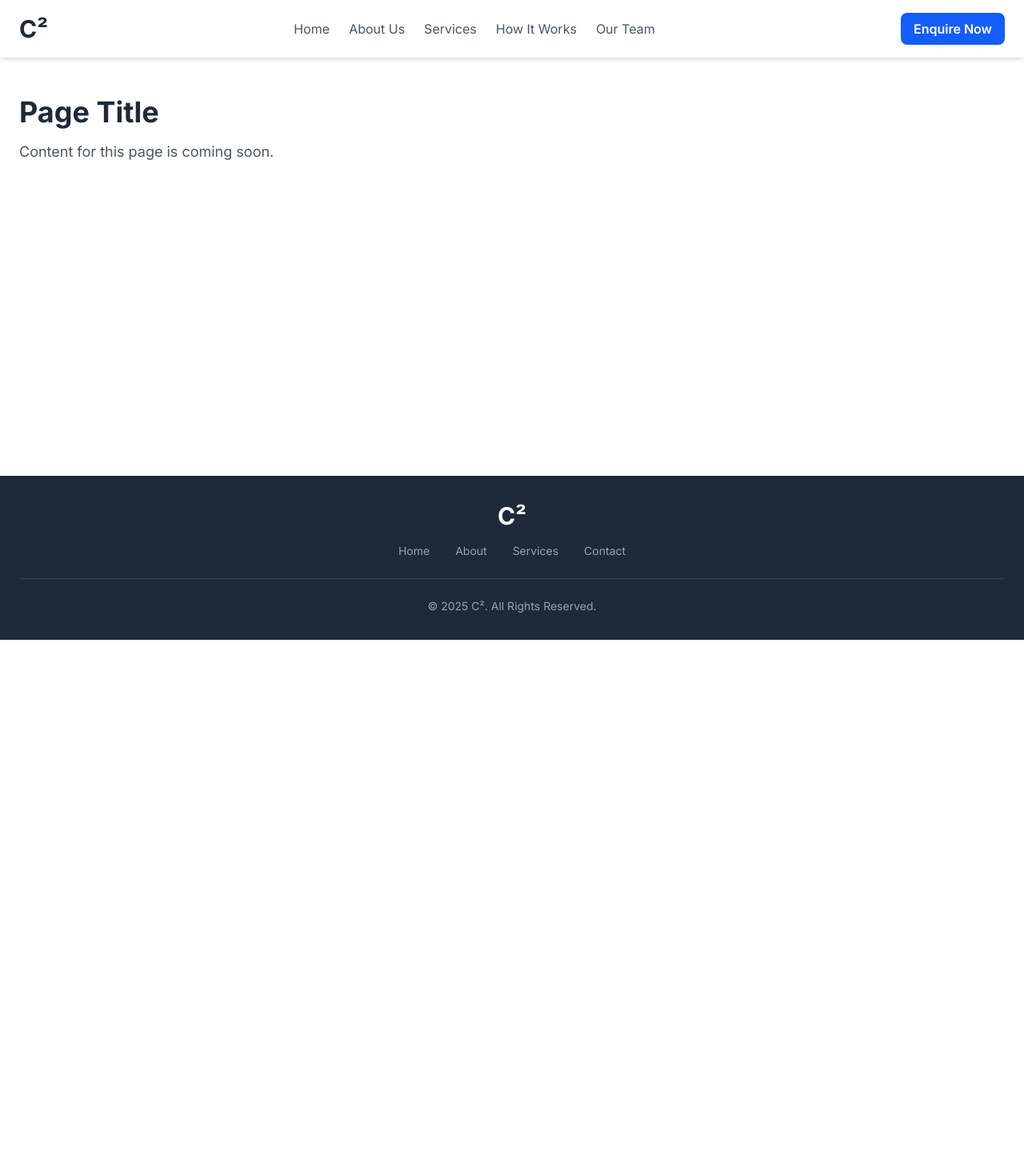
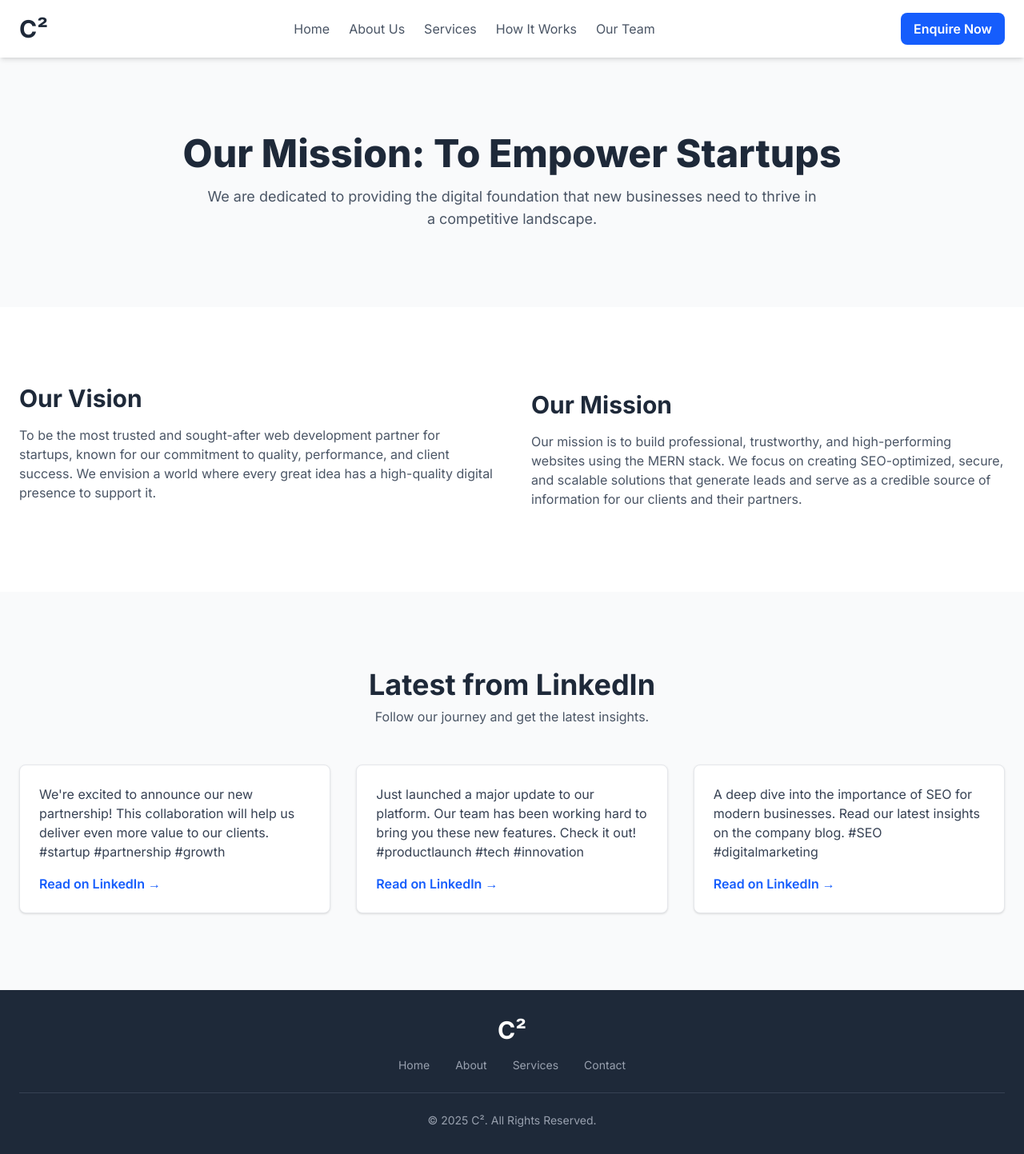
Before and after one commit to itznik/c-square-website, a Next.js app: page /about in a window 1280 px wide. Shown: the whole page at 80% size. Before the commit the page ends 800 px from the top, so only its background shows below. Built offline with nearby package versions, Linux system fonts and the light colour scheme.

Commit message:
Update page.tsx

```diff
--- a/src/app/about/page.tsx
+++ b/src/app/about/page.tsx
@@ -1,11 +1,84 @@
-// You can use this as a template for all your new pages
-export default function Page() {
+import Link from 'next/link';
+
+// --- Placeholder Data for LinkedIn Posts ---
+// In a future step, this data will come from your Sanity.io CMS.
+const linkedInPosts = [
+  {
+    id: 1,
+    text: "We're excited to announce our new partnership! This collaboration will help us deliver even more value to our clients. #startup #partnership #growth",
+    url: "https://www.linkedin.com/", // Replace with actual post URL
+  },
+  {
+    id: 2,
+    text: "Just launched a major update to our platform. Our team has been working hard to bring you these new features. Check it out! #productlaunch #tech #innovation",
+    url: "https://www.linkedin.com/", // Replace with actual post URL
+  },
+  {
+    id: 3,
+    text: "A deep dive into the importance of SEO for modern businesses. Read our latest insights on the company blog. #SEO #digitalmarketing",
+    url: "https://www.linkedin.com/", // Replace with actual post URL
+  },
+];
+// -----------------------------------------
+
+
+export default function AboutPage() {
   return (
-    <main className="container mx-auto px-6 py-12">
-      <h1 className="text-4xl font-bold text-gray-800">Page Title</h1>
-      <p className="mt-4 text-lg text-gray-600">
-        Content for this page is coming soon.
-      </p>
+    <main>
+      {/* Page Header */}
+      <section className="bg-gray-50 py-16 md:py-24">
+        <div className="container mx-auto px-6 text-center">
+          <h1 className="text-4xl md:text-5xl font-extrabold text-gray-800">
+            Our Mission: To Empower Startups
+          </h1>
+          <p className="mt-4 text-lg text-gray-600 max-w-3xl mx-auto">
+            We are dedicated to providing the digital foundation that new businesses need to thrive in a competitive landscape.
+          </p>
+        </div>
+      </section>
+
+      {/* Mission & Vision Section */}
+      <section className="py-16 md:py-24 bg-white">
+        <div className="container mx-auto px-6 grid md:grid-cols-2 gap-12 items-center">
+          <div>
+            <h2 className="text-3xl font-bold text-gray-800 mb-4">Our Vision</h2>
+            <p className="text-gray-600 mb-4">
+              To be the most trusted and sought-after web development partner for startups, known for our commitment to quality, performance, and client success. We envision a world where every great idea has a high-quality digital presence to support it.
+            </p>
+          </div>
+          <div>
+            <h2 className="text-3xl font-bold text-gray-800 mb-4">Our Mission</h2>
+            <p className="text-gray-600">
+              Our mission is to build professional, trustworthy, and high-performing websites using the MERN stack. We focus on creating SEO-optimized, secure, and scalable solutions that generate leads and serve as a credible source of information for our clients and their partners.
+            </p>
+          </div>
+        </div>
+      </section>
+
+      {/* LinkedIn Posts Section */}
+      <section className="bg-gray-50 py-16 md:py-24">
+        <div className="container mx-auto px-6">
+          <div className="text-center mb-12">
+            <h2 className="text-3xl md:text-4xl font-bold text-gray-800">Latest from LinkedIn</h2>
+            <p className="text-gray-600 mt-2">Follow our journey and get the latest insights.</p>
+          </div>
+          <div className="grid md:grid-cols-2 lg:grid-cols-3 gap-8">
+            {linkedInPosts.map((post) => (
+              <div key={post.id} className="bg-white p-6 border border-gray-200 rounded-lg shadow-sm flex flex-col justify-between">
+                <p className="text-gray-700 mb-4">{post.text}</p>
+                <Link
+                  href={post.url}
+                  target="_blank"
+                  rel="noopener noreferrer"
+                  className="font-semibold text-blue-600 hover:underline self-start"
+                >
+                  Read on LinkedIn &rarr;
+                </Link>
+              </div>
+            ))}
+          </div>
+        </div>
+      </section>
     </main>
   );
 }
```
